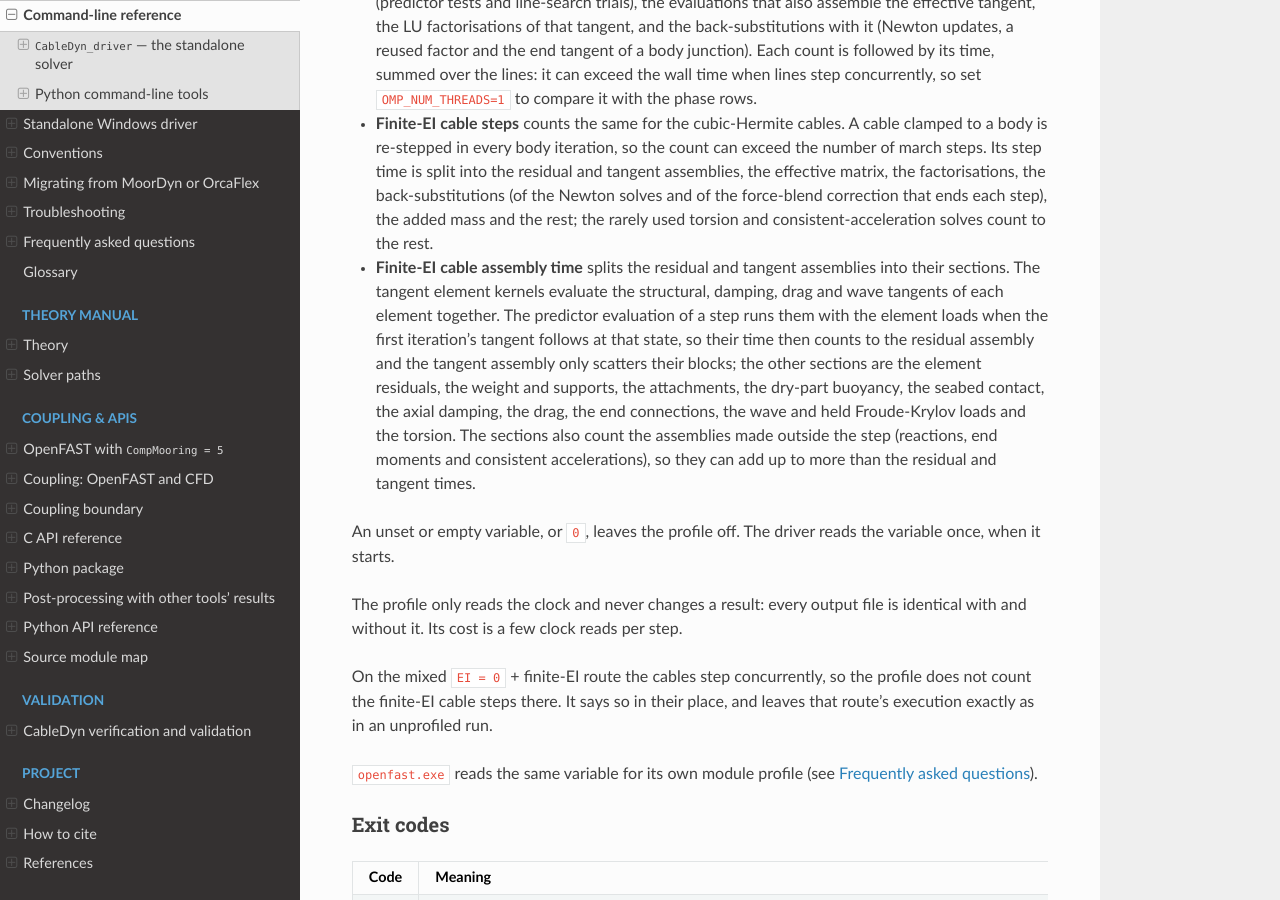
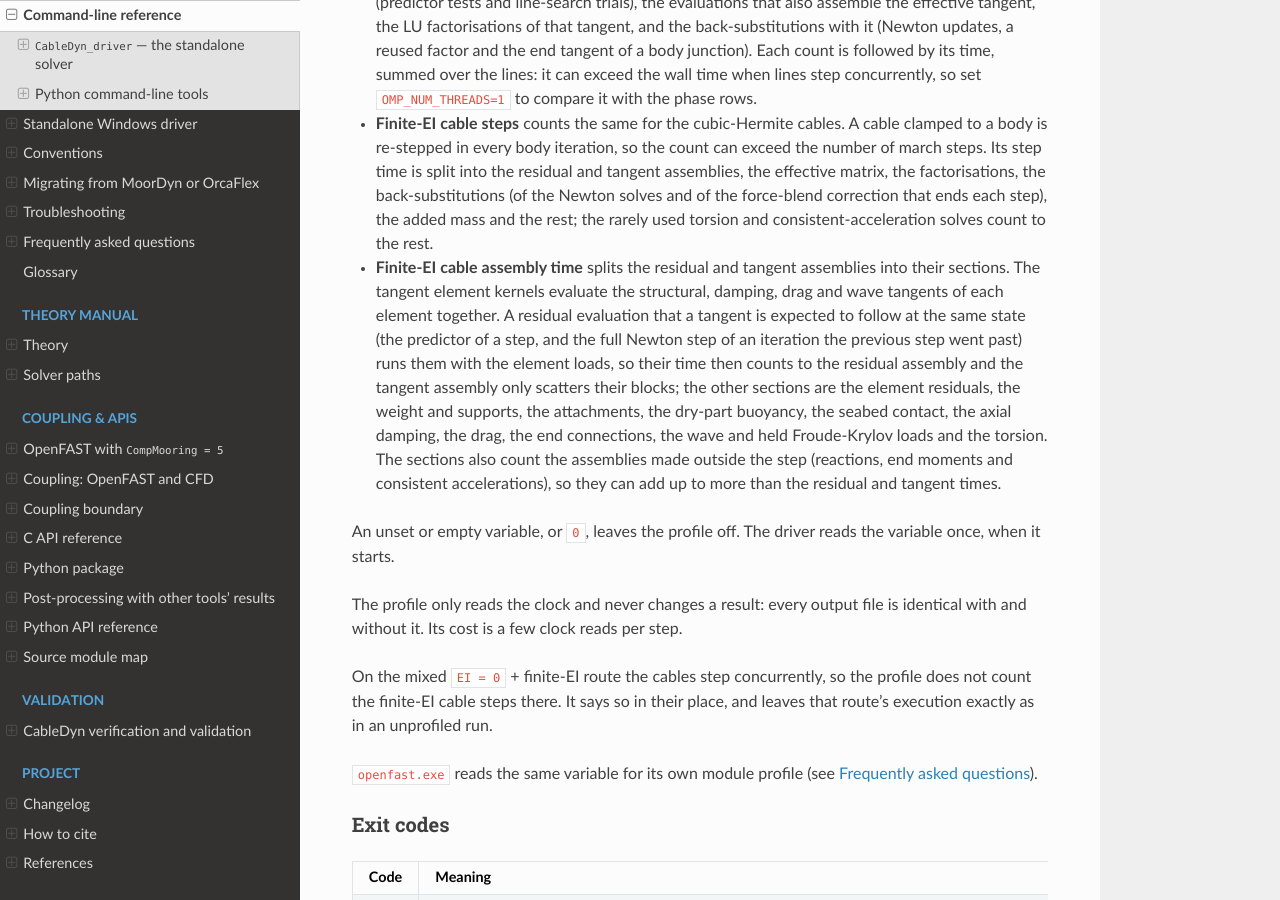
Before and after one commit to SMI-Lab-Inha/CableDyn, a Sphinx documentation site: the page built from doc/cli.rst, in a window 1280 px wide and 900 px high, scrolled down 3700 px. Built offline with Sphinx 7.4.7 and the Read the Docs theme 3.1.0, drawn with Linux system fonts in a browser that asks for light colours.

Commit message:
perf(hermite): keep the element tangents of the full Newton step
An accepted line-search trial that the iteration goes on from assembles its tangent at the
trial's own state, which the trial's residual evaluation has just assembled. In full Newton
the full step (the first trial) of a line search now keeps its element tangents while the step's
line searches have assembled fewer tangents than those of the previous step, and the
line-search tangent assembly scatters them. The predictor keeps its element tangents when the
previous step made a solve, in place of a flag that recorded whether it converged at its
predictor.

These rules only choose where the element kernels run: kept tangents are used only at bitwise
the state they were evaluated at, so every result is unchanged. A trial that is rejected or
converges keeps tangents that are not used.

Signed-off-by: Jae Hoon Seo <jaehoon.seo@inha.ac.kr>

```diff
--- a/doc/cli.rst
+++ b/doc/cli.rst
@@ -208,10 +208,11 @@
   torsion and consistent-acceleration solves count to the rest.
 * **Finite-EI cable assembly time** splits the residual and tangent assemblies into their
   sections. The tangent element kernels evaluate the structural, damping, drag and wave
-  tangents of each element together. The predictor evaluation of a step runs them with the
-  element loads when the first iteration's tangent follows at that state, so their time then
-  counts to the residual assembly and the tangent assembly only scatters their blocks; the
-  other sections are the element residuals, the weight
+  tangents of each element together. A residual evaluation that a tangent is expected to follow
+  at the same state (the predictor of a step, and the full Newton step of an iteration the
+  previous step went past) runs them with the element loads, so their time then counts to the
+  residual assembly and the tangent assembly only scatters their blocks; the other sections
+  are the element residuals, the weight
   and supports, the attachments, the dry-part buoyancy, the seabed contact, the axial damping,
   the drag, the end connections, the wave and held Froude-Krylov loads and the torsion. The
   sections also count the assemblies made outside the step (reactions, end moments and
```
Also changed, not shown: 1 other file.
